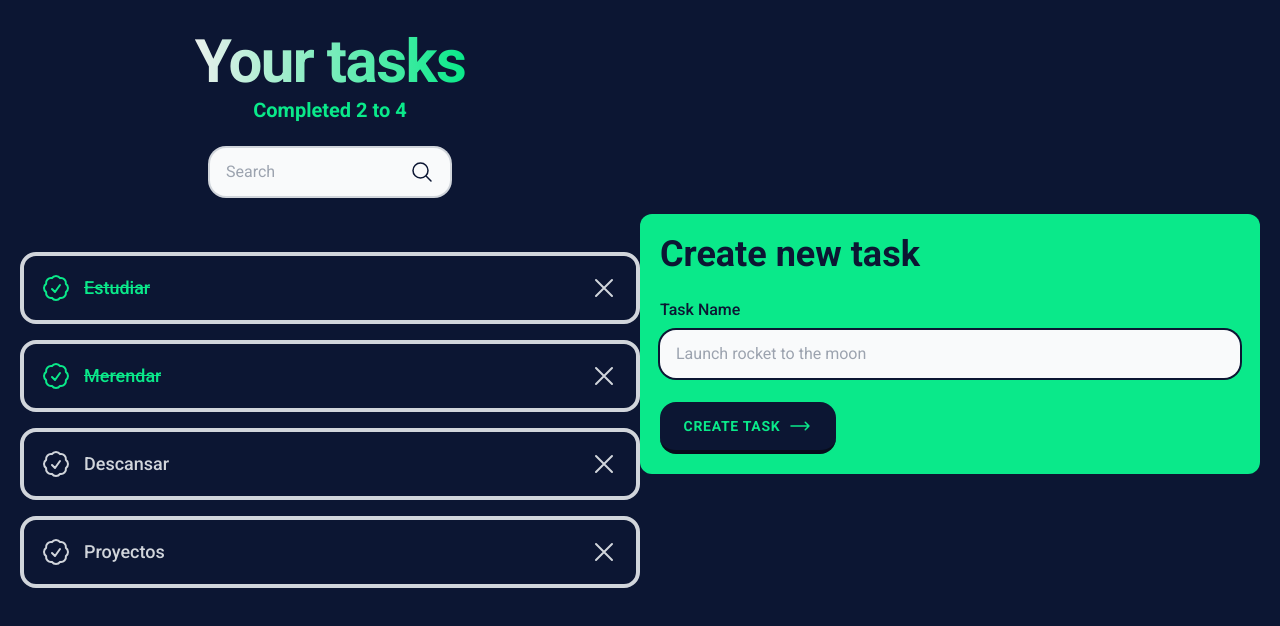
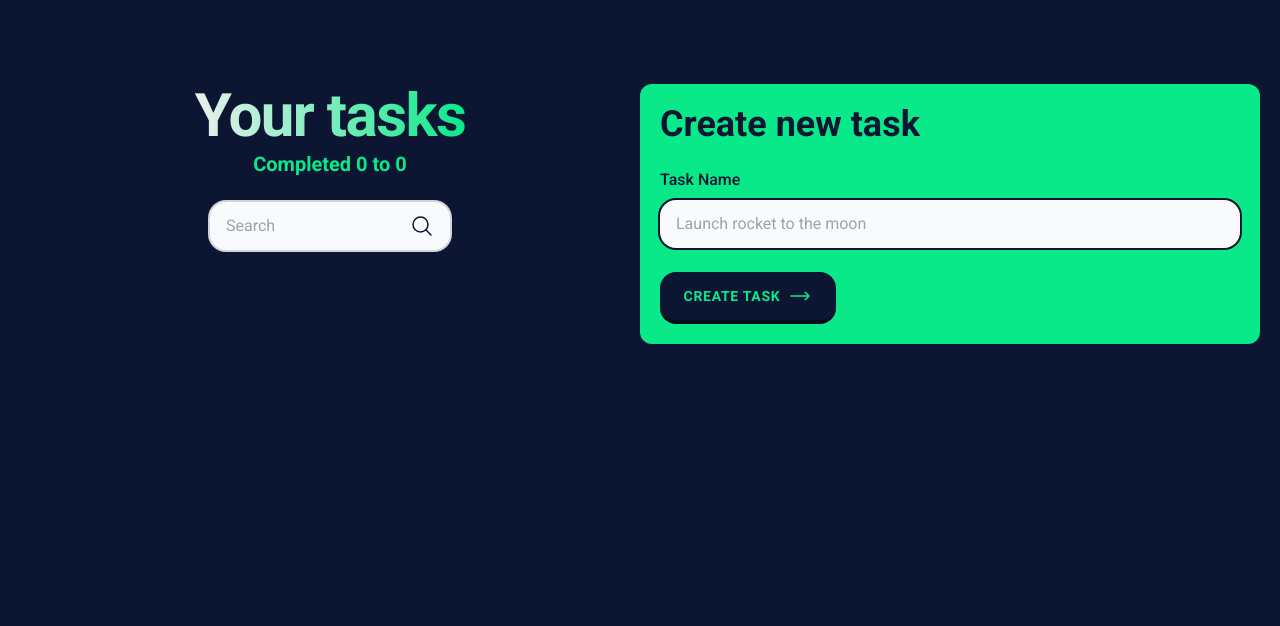
Before and after one commit to indux/todo-list-app, a React (Create React App) app: page / in a window 1280 px wide. Shown: the top 626 px of the page. Built offline with nearby package versions, Linux system fonts and the light colour scheme.

Commit message:
Add Hooks and Components

```diff
--- a/src/App.js
+++ b/src/App.js
@@ -1,18 +1,17 @@
 import React from "react";
-import { TodoCounter } from "./components/TodoCounter";
-import { TodoList } from "./components/TodoList";
-import { TodoItem } from "./components/TodoItem";
-import { TodoTask } from "./components/TodoTask";
+import { AppUI } from "./AppUI";
+import { useLocalStorage } from "./hooks/useLocalStorage";
 
-const arrTodos = [
-  { text: "Estudiar", completed: true },
-  { text: "Merendar", completed: true },
-  { text: "Descansar", completed: false },
-  { text: "Proyectos", completed: false },
-];
+// const arrTodos = [
+//   { text: "Estudiar", completed: true },
+//   { text: "Merendar", completed: true },
+//   { text: "Descansar", completed: false },
+//   { text: "Proyectos", completed: false },
+// ];
+// localStorage.setItem("TODOS_V1", JSON.stringify(arrTodos))
 
 const App = () => {
-  const [todos, setTodos] = React.useState(arrTodos);
+  const [todos, saveTodo] = useLocalStorage("TODOS_V1", []);
   const [searchValue, setSearchValue] = React.useState("");
 
   const completedTodos = todos.filter((todo) => todo.completed).length;
@@ -22,31 +21,35 @@ const App = () => {
     search.text.toLowerCase().includes(searchValue)
   );
 
-  // console.log("Los usuarios buscan TODOs de " + searchValue);
+  const completeTodo = (text) => {
+    const newTodos = [...todos];
+    const todoIndex = newTodos.findIndex((todo) => todo.text === text);
+
+    newTodos[todoIndex].completed = true;
+
+    saveTodo(newTodos);
+  };
+
+  const deleteTodo = (text) => {
+    const newTodos = [...todos];
+    const todoIndex = newTodos.findIndex((todo) => todo.text === text);
+
+    newTodos.splice(todoIndex, 1);
+
+    saveTodo(newTodos);
+  };
 
   return (
-    <>
-      <section className="w-full">
-        <TodoCounter
-          completed={completedTodos}
-          total={totalTodos}
-          searchValue={searchValue}
-          setSearchValue={setSearchValue}
-        />
-        <TodoList>
-          {searchedTodos.map((todo) => (
-            <TodoItem
-              key={todo.text}
-              text={todo.text}
-              completed={todo.completed}
-            />
-          ))}
-        </TodoList>
-      </section>
-
-      <TodoTask />
-    </>
+    <AppUI
+      completedTodos={completedTodos}
+      totalTodos={totalTodos}
+      searchValue={searchValue}
+      setSearchValue={setSearchValue}
+      searchedTodos={searchedTodos}
+      completeTodo={completeTodo}
+      deleteTodo={deleteTodo}
+    />
   );
 };
 
-export default App;
+export { App };
--- /dev/null
+++ b/src/AppUI.js
@@ -0,0 +1,43 @@
+import React from "react";
+import { TodoCounter } from "./components/TodoCounter";
+import { TodoList } from "./components/TodoList";
+import { TodoItem } from "./components/TodoItem";
+import { TodoTask } from "./components/TodoTask";
+
+const AppUI = ({
+  completedTodos,
+  totalTodos,
+  searchValue,
+  setSearchValue,
+  searchedTodos,
+  completeTodo,
+  deleteTodo,
+}) => {
+  return (
+    <>
+      <section className="w-full">
+        <TodoCounter
+          completed={completedTodos}
+          total={totalTodos}
+          searchValue={searchValue}
+          setSearchValue={setSearchValue}
+        />
+        <TodoList>
+          {searchedTodos.map((todo) => (
+            <TodoItem
+              key={todo.text}
+              text={todo.text}
+              completed={todo.completed}
+              onComplete={() => completeTodo(todo.text)}
+              onDelete={() => deleteTodo(todo.text)}
+            />
+          ))}
+        </TodoList>
+      </section>
+
+      <TodoTask />
+    </>
+  );
+};
+
+export { AppUI };
--- a/src/components/TodoItem.js
+++ b/src/components/TodoItem.js
@@ -2,14 +2,14 @@ import React from "react";
 
 const TodoItem = (props) => {
   return (
-    <section className="my-4">
+    <section className="my-4 border-gray-300">
       <div
-        className={`py-4 px-4 flex w-full rounded-2xl border-4 border-gray-300 items-center justify-between ${
+        className={`py-4 px-4 flex w-full rounded-2xl border-4 items-center justify-between ${
           props.completed && "border-[#0AE98A]"
         }`}
       >
         <div className="truncate flex space-x-3 items-center text-gray-300">
-          <button>
+          <button onClick={props.onComplete}>
             <svg
               fill="none"
               className={`w-8 hover:text-[#0AE98A] ${
@@ -38,7 +38,7 @@ const TodoItem = (props) => {
           </p>
         </div>
 
-        <button>
+        <button onClick={props.onDelete}>
           <svg
             fill="none"
             stroke="currentColor"
--- /dev/null
+++ b/src/hooks/useLocalStorage.js
@@ -0,0 +1,25 @@
+import React from "react";
+
+const useLocalStorage = (itemName, initialValue) => {
+  const localStorageItem = localStorage.getItem(itemName);
+  let parsedItem;
+
+  if (!localStorageItem) {
+    localStorage.setItem(itemName, JSON.stringify(initialValue));
+    parsedItem = initialValue;
+  } else {
+    parsedItem = JSON.parse(localStorageItem);
+  }
+
+  const [item, setItem] = React.useState(parsedItem);
+
+  const saveItem = (newItem) => {
+    localStorage.setItem(itemName, JSON.stringify(newItem));
+
+    setItem(newItem);
+  };
+
+  return [item, saveItem];
+};
+
+export { useLocalStorage };
--- a/src/index.css
+++ b/src/index.css
@@ -3,11 +3,11 @@
 @tailwind utilities;
 
 body {
-  background-color: #0C1633;
+  background-color: #0c1633;
 }
 
 main {
-  color: #0AE98A;
+  color: #0ae98a;
   font-family: "Roboto", sans-serif;
   padding: 20px;
   display: flex;
```
Also changed, not shown: src/index.js (+5 -5 lines), public/assets/robots.txt (renamed from src/assets/robots.txt), 1 other file (tests, documents, lock files or other folders).
